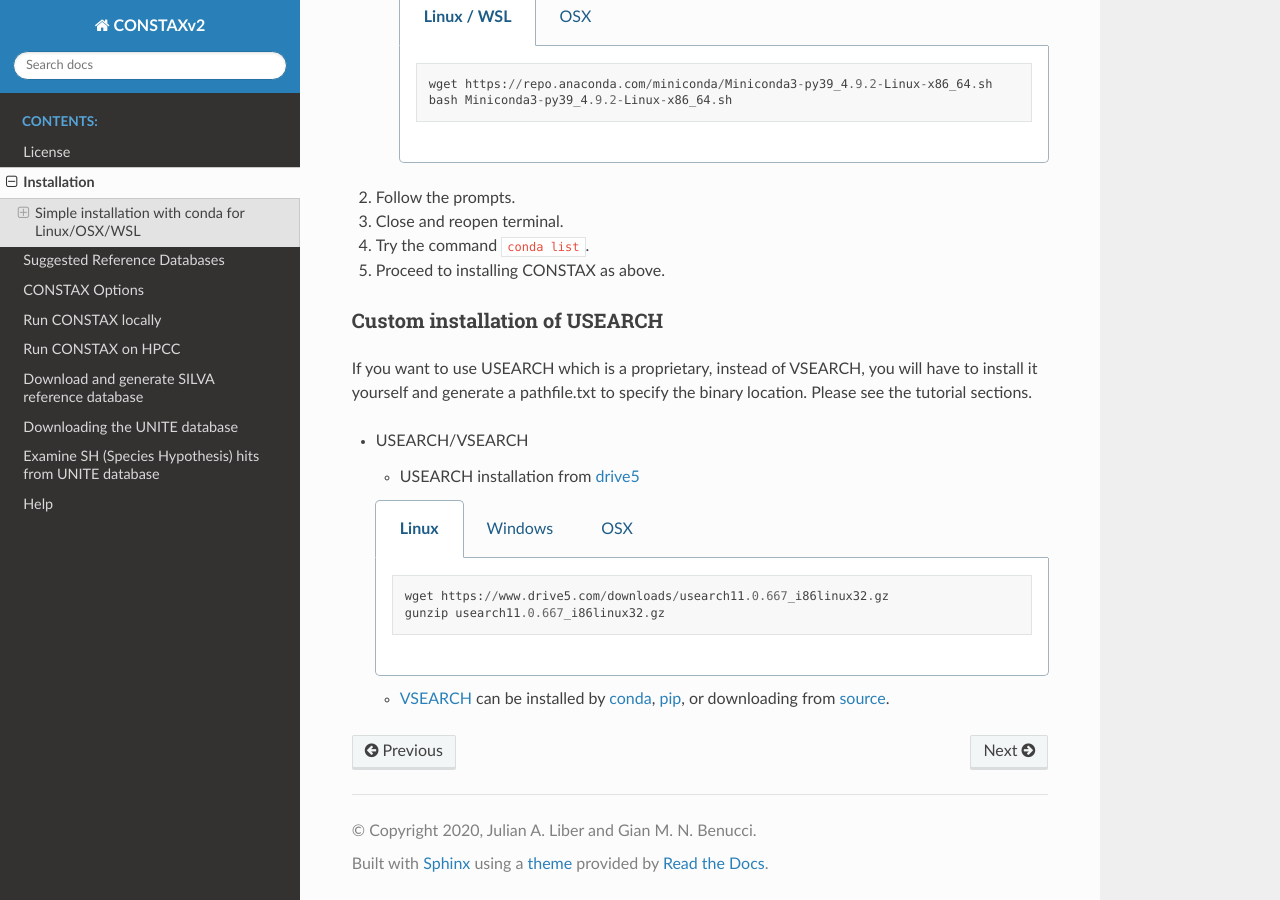
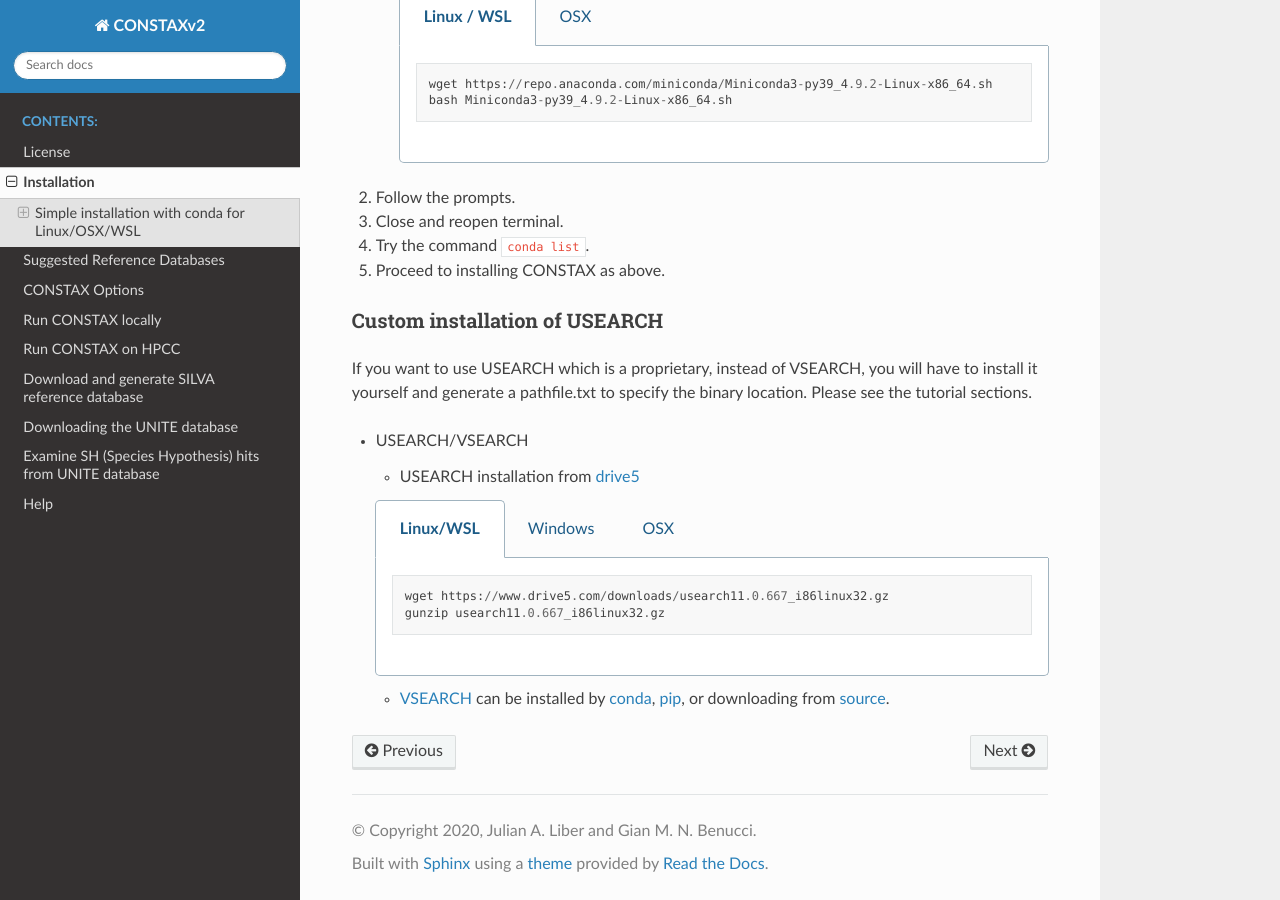
Before and after one commit to liberjul/CONSTAXv2, a Sphinx documentation site: the page built from docs/source/installation.rst, in a window 1280 px wide and 900 px high, scrolled down 595 px. Built offline with Sphinx 7.4.7 and the Read the Docs theme 2.0.0, drawn with Linux system fonts in a browser that asks for light colours.

Commit message:
Text fixes.

```diff
--- a/docs/source/installation.rst
+++ b/docs/source/installation.rst
@@ -54,7 +54,7 @@
 
   .. tabs::
 
-      .. tab:: Linux
+      .. tab:: Linux/WSL
 
         .. code-block:: default
 
--- a/docs/source/tutorial1.rst
+++ b/docs/source/tutorial1.rst
@@ -81,7 +81,7 @@
 .. image:: images/assign.png
    :align: center
 
-The taxonomic classification of your OTUs representative sequences will be in ``consensus_taxonomy.txt``.
+The taxonomic classification of your OTUs representative sequences will be in ``constax_taxonomy.txt``.
 
 .. image:: images/consensus.png
    :align: center
```
Also changed, not shown: docs/source/tutorial2.rst (+12 -3 lines).
